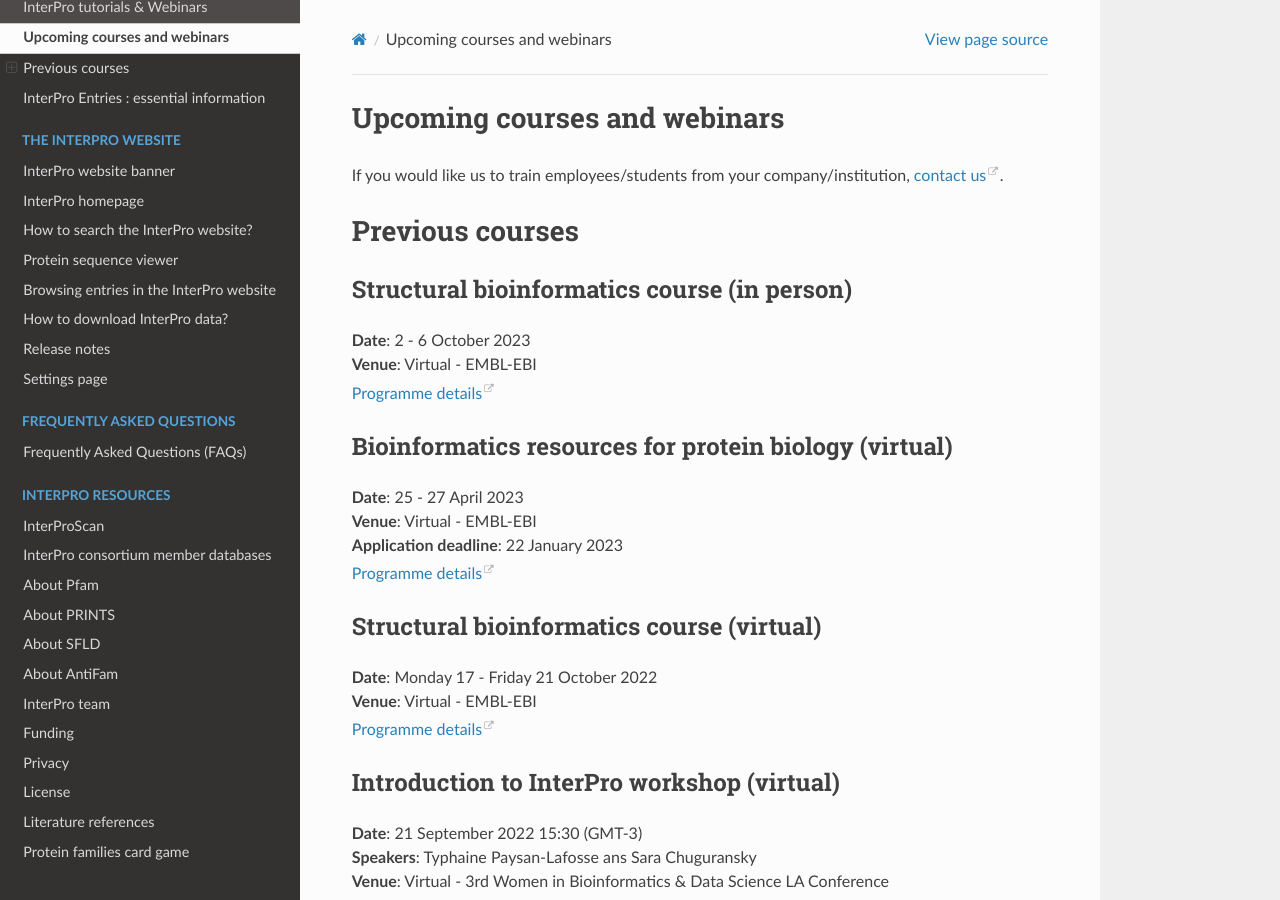
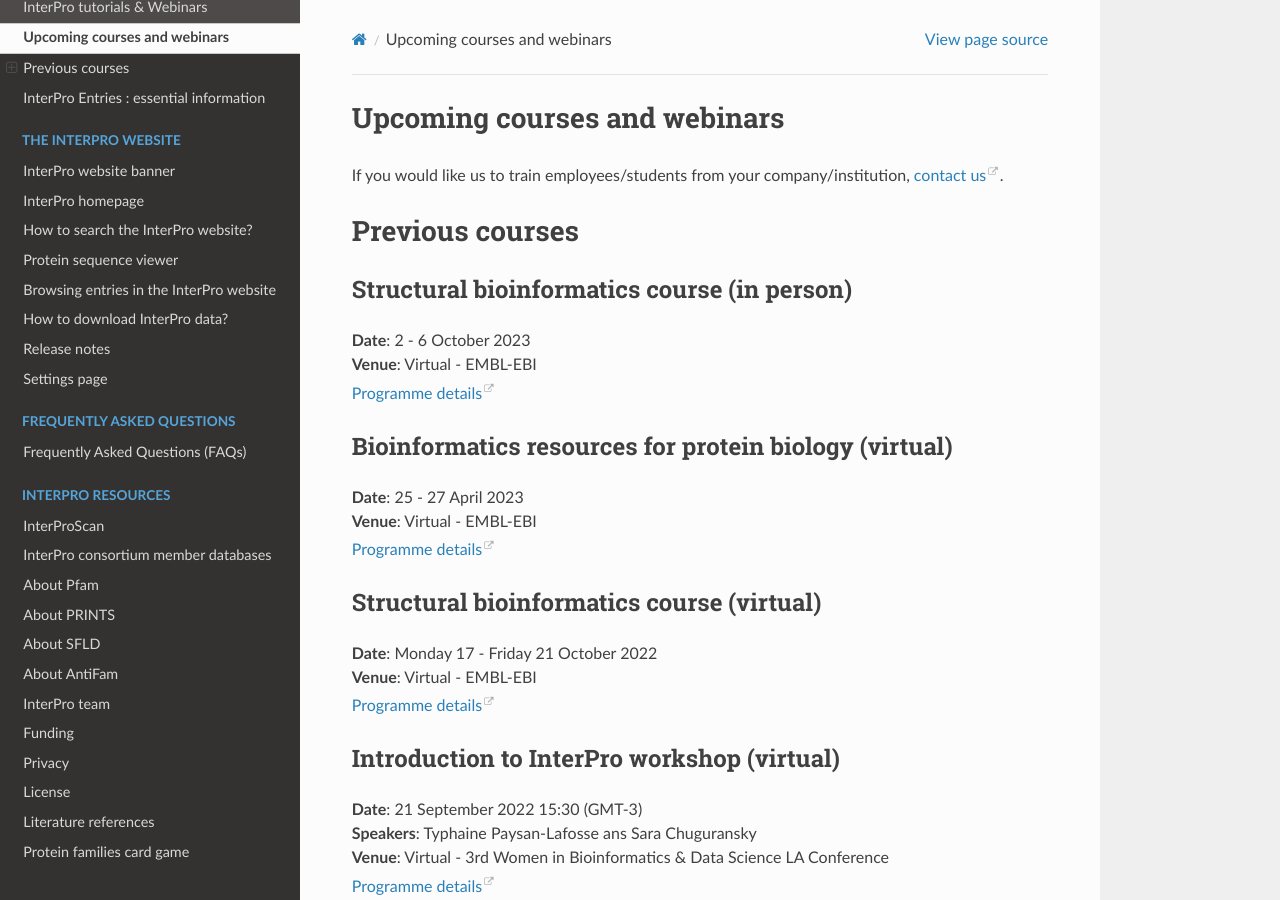
Before and after one commit to ProteinsWebTeam/interpro-docs, a Sphinx documentation site: the page built from docs/training.rst, in a window 1280 px wide and 900 px high. Built offline with Sphinx 7.4.7 and the Read the Docs theme 2.0.0, drawn with Linux system fonts in a browser that asks for light colours.

Commit message:
Remove deadline of past course

```diff
--- a/docs/training.rst
+++ b/docs/training.rst
@@ -22,7 +22,6 @@
 
 | **Date**:  25 - 27 April 2023
 | **Venue**:  Virtual - EMBL-EBI
-| **Application deadline**: 22 January 2023
 | `Programme details <https://www.ebi.ac.uk/training/events/bioinformatics-resources-protein-biology-1/>`_
 
 ******************************************
```
